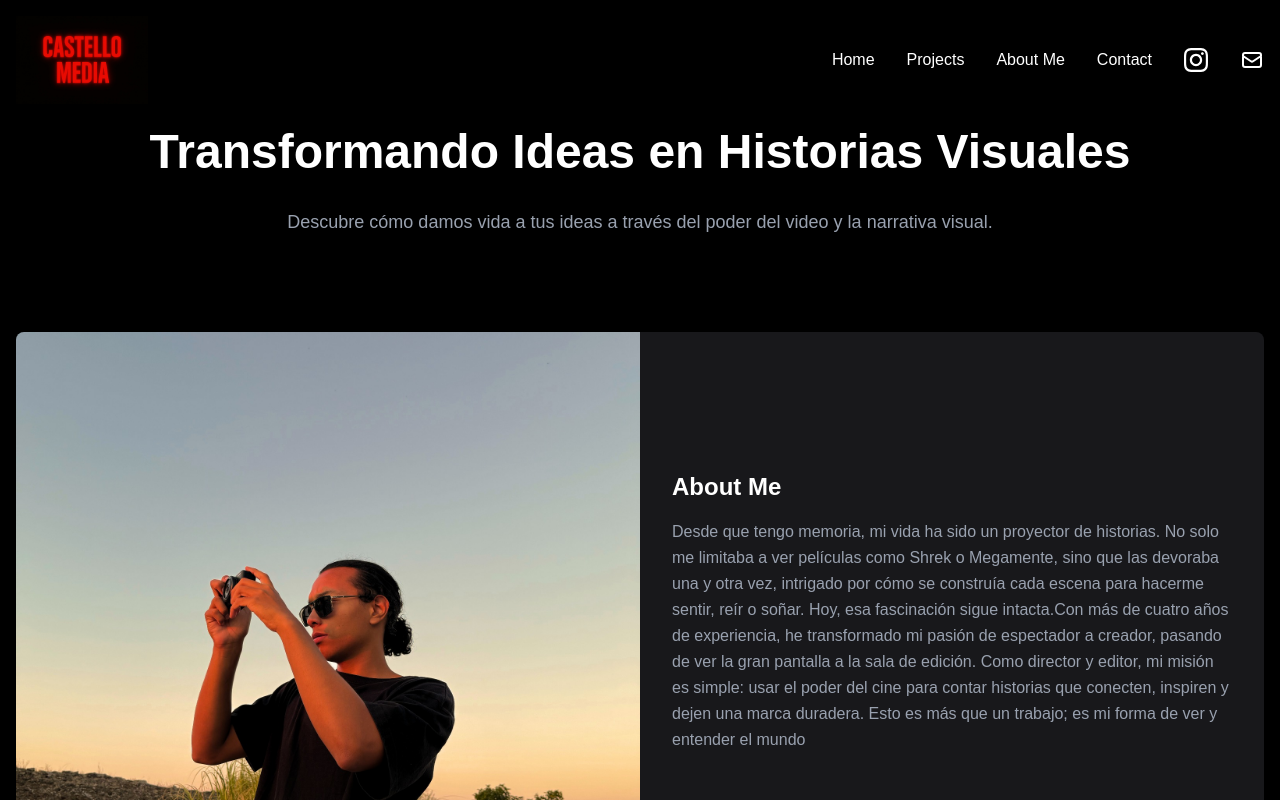
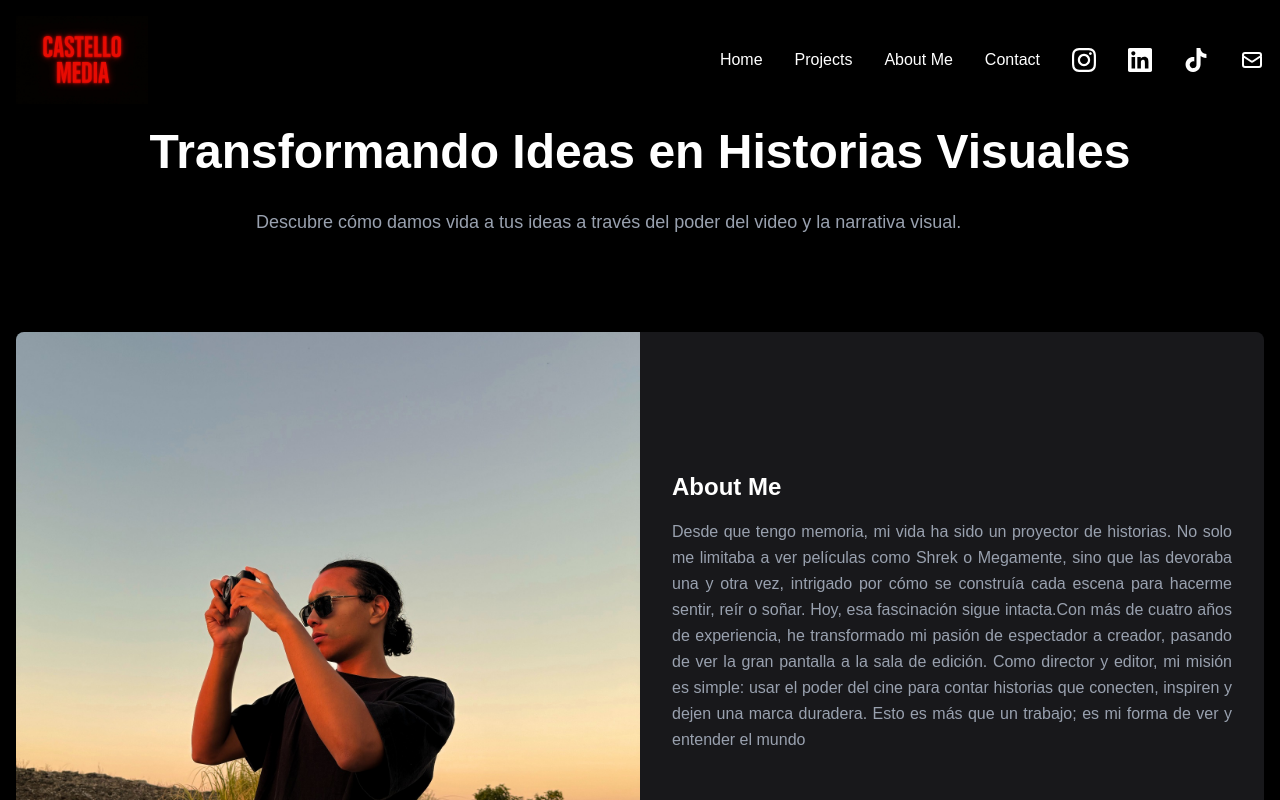
Before and after one commit to rodjoker/mc_landing, a Next.js app: page /about in a window 1280 px wide. Shown: the top 800 px of the page. Built offline with nearby package versions, Linux system fonts and the light colour scheme.

Commit message:
link-socialmedia-headers

```diff
--- a/src/app/about/page.tsx
+++ b/src/app/about/page.tsx
@@ -46,7 +46,7 @@
           <h1 className="text-4xl md:text-5xl font-bold text-white text-center mb-8">
             Transformando Ideas en Historias Visuales
           </h1>
-          <p className="text-gray-400 text-center max-w-3xl mx-auto text-lg">
+          <p className="text-gray-400 text-center text-justify max-w-3xl mx-auto text-lg">
             Descubre cómo damos vida a tus ideas a través del poder del video y la narrativa visual.
           </p>
         </section>
@@ -73,7 +73,7 @@
             <h2 className="text-3xl font-bold text-white mb-4">
               ¿Listo para crear algo increíble?
             </h2>
-            <p className="text-gray-400 mb-6">
+            <p className="text-gray-400 mb-6 text-justify">
               Contacta conmigo para discutir tu próximo proyecto.
             </p>
             <a
--- a/src/components/Header.tsx
+++ b/src/components/Header.tsx
@@ -86,7 +86,7 @@
             </a>
             <div className="flex justify-center space-x-4 md:space-x-8">
               <a
-                href="https://instagram.com"
+                href="https://www.instagram.com/marcoalejandrocr"
                 target="_blank"
                 rel="noopener noreferrer"
                 className="hover:text-gray-300 transition-colors"
@@ -100,7 +100,35 @@
                 </svg>
               </a>
               <a
-                href="mailto:contact@wimmerfilms.com"
+                href="https://www.linkedin.com/in/marco-alejandro-castillo-rodríguez-9386bb276"
+                target="_blank"
+                rel="noopener noreferrer"
+                className="hover:text-gray-300 transition-colors"
+              >
+                <svg
+                  className="w-6 h-6"
+                  fill="currentColor"
+                  viewBox="0 0 24 24"
+                >
+                  <path d="M20.447 20.452h-3.554v-5.569c0-1.328-.027-3.037-1.852-3.037-1.853 0-2.136 1.445-2.136 2.939v5.667H9.351V9h3.414v1.561h.046c.477-.9 1.637-1.85 3.37-1.85 3.601 0 4.267 2.37 4.267 5.455v6.286zM5.337 7.433c-1.144 0-2.063-.926-2.063-2.065 0-1.138.92-2.063 2.063-2.063 1.14 0 2.064.925 2.064 2.063 0 1.139-.925 2.065-2.064 2.065zm1.782 13.019H3.555V9h3.564v11.452zM22.225 0H1.771C.792 0 0 .774 0 1.729v20.542C0 23.227.792 24 1.771 24h20.451C23.2 24 24 23.227 24 22.271V1.729C24 .774 23.2 0 22.222 0h.003z"/>
+                </svg>
+              </a>
+              <a
+                href="https://www.tiktok.com/@castellofilm?is_from_webapp=1&sender_device=pc"
+                target="_blank"
+                rel="noopener noreferrer"
+                className="hover:text-gray-300 transition-colors"
+              >
+                <svg
+                  className="w-6 h-6"
+                  fill="currentColor"
+                  viewBox="0 0 24 24"
+                >
+                  <path d="M12.525.02c1.31-.02 2.61-.01 3.91-.02.08 1.53.63 3.09 1.75 4.17 1.12 1.11 2.7 1.62 4.24 1.79v4.03c-1.44-.05-2.89-.35-4.2-.97-.57-.26-1.1-.59-1.62-.93-.01 2.92.01 5.84-.02 8.75-.08 1.4-.54 2.79-1.35 3.94-1.31 1.92-3.58 3.17-5.91 3.21-1.43.08-2.86-.31-4.08-1.03-2.02-1.19-3.44-3.37-3.65-5.71-.02-.5-.03-1-.01-1.49.18-1.9 1.12-3.72 2.58-4.96 1.66-1.44 3.98-2.13 6.15-1.72.02 1.48-.04 2.96-.04 4.44-.99-.32-2.15-.23-3.02.37-.63.41-1.11 1.04-1.36 1.75-.21.51-.15 1.07-.14 1.61.24 1.64 1.82 3.02 3.5 2.87 1.12-.01 2.19-.66 2.77-1.61.19-.33.4-.67.41-1.06.1-1.79.06-3.57.07-5.36.01-4.03-.01-8.05.02-12.07z"/>
+                </svg>
+              </a>
+              <a
+                 href="https://mail.google.com/mail/?view=cm&fs=1&to=castelloshot.0822@gmail.com"
                 className="hover:text-gray-300 transition-colors"
               >
                 <svg
--- a/src/components/InfoCard.tsx
+++ b/src/components/InfoCard.tsx
@@ -27,7 +27,7 @@
           <h3 className="text-2xl font-bold mb-4 text-white">
             {title}
           </h3>
-          <p className="text-gray-400 leading-relaxed">
+          <p className="text-gray-400 leading-relaxed text-justify">
             {description}
           </p>
         </div>
--- a/src/components/VideoCard.tsx
+++ b/src/components/VideoCard.tsx
@@ -59,7 +59,7 @@
         <h3 className="text-xl font-bold mb-3 text-white group-hover:text-gray-300 transition-colors">
           {title}
         </h3>
-        <p className="text-gray-400 text-sm leading-relaxed">
+        <p className="text-gray-400 text-sm leading-relaxed text-justify">
           {description}
         </p>
 
```
